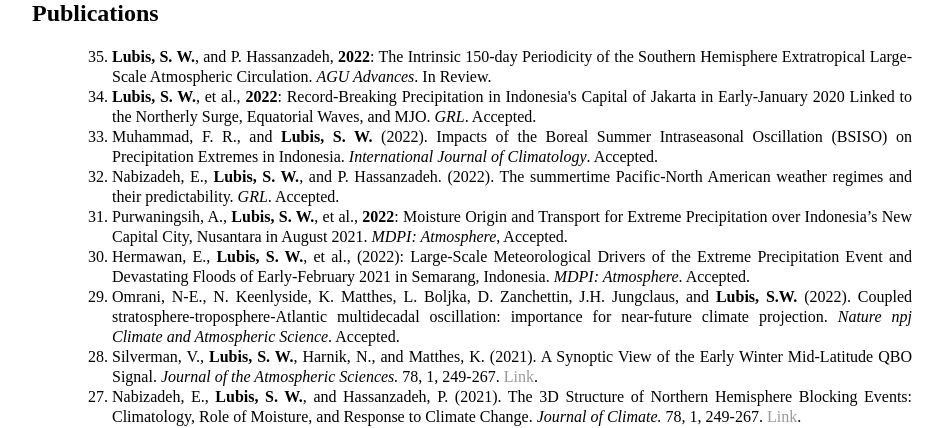
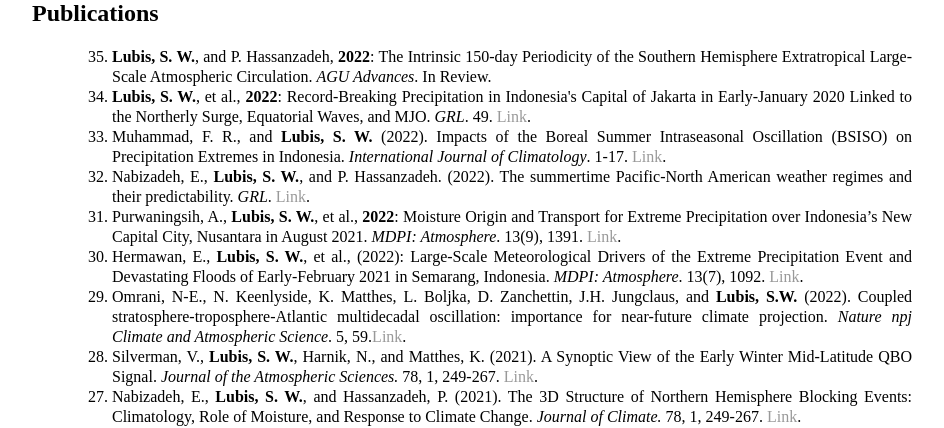
Before and after one commit to sandrolubis/sandrolubis.github.io, a Jekyll site: the page built from publication/index.html, in a window 1280 px wide. Shown: the part 281-709 px from the top of the page, without its empty margins (276-1220 px from the left). Built offline with Jekyll 4.4.1, drawn with Linux system fonts in a browser that asks for light colours.

Commit message:
Update index.html

```diff
--- a/publication/index.html
+++ b/publication/index.html
@@ -8,12 +8,12 @@ title: Publications | Sandro Lubis
 	<ol style="line-height:1.25; text-align:justify;">
 	<ol reversed>
 		<li><b>Lubis, S. W.</b>, and P. Hassanzadeh, <b>2022</b>: The Intrinsic 150-day Periodicity of the Southern Hemisphere Extratropical Large-Scale Atmospheric Circulation. <i>AGU Advances</i>. In Review.</li>
-		<li><b>Lubis, S. W.</b>, et al., <b>2022</b>: Record-Breaking Precipitation in Indonesia's Capital of Jakarta in Early-January 2020 Linked to the Northerly Surge, Equatorial Waves, and MJO. <i>GRL</i>. Accepted.</li>
-		<li>Muhammad, F. R., and <b>Lubis, S. W.</b> (2022). Impacts of the Boreal Summer Intraseasonal Oscillation (BSISO) on Precipitation Extremes in Indonesia. <i>International Journal of Climatology</i>. Accepted.</li>
-		<li>Nabizadeh, E., <b>Lubis, S. W.</b>, and P. Hassanzadeh. (2022). The summertime Pacific-North American weather regimes and their predictability. <i>GRL</i>. Accepted.</li>
-		<li>Purwaningsih, A., <b>Lubis, S. W.</b>, et al., <b>2022</b>: Moisture Origin and Transport for Extreme Precipitation over Indonesia’s New Capital City, Nusantara in August 2021. <i>MDPI: Atmosphere</i>, Accepted.</li>
-		<li>Hermawan, E., <b>Lubis, S. W.</b>, et al., (2022): Large-Scale Meteorological Drivers of the Extreme Precipitation Event and Devastating Floods of Early-February 2021 in Semarang, Indonesia. <i>MDPI: Atmosphere</i>. Accepted.</li>
-		<li>Omrani, N-E., N. Keenlyside, K. Matthes, L. Boljka, D. Zanchettin, J.H. Jungclaus, and <b>Lubis, S.W. </b> (2022). Coupled stratosphere-troposphere-Atlantic multidecadal oscillation: importance for near-future climate projection. <i>Nature npj Climate and Atmospheric Science</i>. Accepted.</li>
+		<li><b>Lubis, S. W.</b>, et al., <b>2022</b>: Record-Breaking Precipitation in Indonesia's Capital of Jakarta in Early-January 2020 Linked to the Northerly Surge, Equatorial Waves, and MJO. <i>GRL</i>. 49. <a href="https://doi.org/10.1029/2022GL101513">Link</a>.</li>
+		<li>Muhammad, F. R., and <b>Lubis, S. W.</b> (2022). Impacts of the Boreal Summer Intraseasonal Oscillation (BSISO) on Precipitation Extremes in Indonesia. <i>International Journal of Climatology</i>. 1-17. <a href="https://doi.org/10.1002/joc.7934">Link</a>.</li>
+		<li>Nabizadeh, E., <b>Lubis, S. W.</b>, and P. Hassanzadeh. (2022). The summertime Pacific-North American weather regimes and their predictability. <i>GRL</i>. <a href="https://doi.org/10.1029/2022GL099401">Link</a>.</li>
+		<li>Purwaningsih, A., <b>Lubis, S. W.</b>, et al., <b>2022</b>: Moisture Origin and Transport for Extreme Precipitation over Indonesia’s New Capital City, Nusantara in August 2021. <i>MDPI: Atmosphere</i>. 13(9), 1391. <a href="https://doi.org/10.3390/atmos13091391">Link</a>.</li>
+		<li>Hermawan, E., <b>Lubis, S. W.</b>, et al., (2022): Large-Scale Meteorological Drivers of the Extreme Precipitation Event and Devastating Floods of Early-February 2021 in Semarang, Indonesia. <i>MDPI: Atmosphere</i>. 13(7), 1092. <a href="https://doi.org/10.3390/atmos13071092">Link</a>.</li>
+		<li>Omrani, N-E., N. Keenlyside, K. Matthes, L. Boljka, D. Zanchettin, J.H. Jungclaus, and <b>Lubis, S.W. </b> (2022). Coupled stratosphere-troposphere-Atlantic multidecadal oscillation: importance for near-future climate projection. <i>Nature npj Climate and Atmospheric Science</i>. 5, 59.<a href="https://doi.org/10.1038/s41612-022-00275-1">Link</a>.</li>
 		<li>Silverman, V., <b>Lubis, S. W.</b>, Harnik, N., and Matthes, K. (2021). A Synoptic View of the Early Winter Mid-Latitude QBO Signal. <i>Journal of the Atmospheric Sciences.</i> 78, 1, 249-267. <a href="https://doi.org/10.1175/JAS-D-20-0387.1">Link</a>.</li>
 		<li>Nabizadeh, E., <b>Lubis, S. W.</b>, and Hassanzadeh, P. (2021). The 3D Structure of Northern Hemisphere Blocking Events: Climatology, Role of Moisture, and Response to Climate Change. <i> Journal of Climate. </i> 78, 1, 249-267. <a href="https://doi.org/10.1175/JCLI-D-21-0141.1">Link</a>.</li>
 		<li><b>Lubis, S. W.</b>, and Hassanzadeh, P. (2021). An Eddy–Zonal Flow Feedback Model for Propagating Annular Modes. <i>Journal of the Atmospheric Sciences</i> 78, 1, 249-267. <a href="https://doi.org/10.1175/JAS-D-20-0214.1">Link</a>.</li>
```
